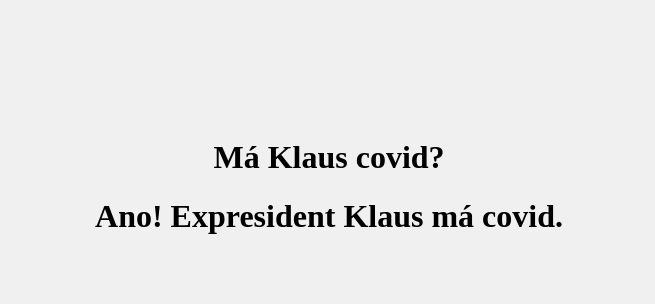
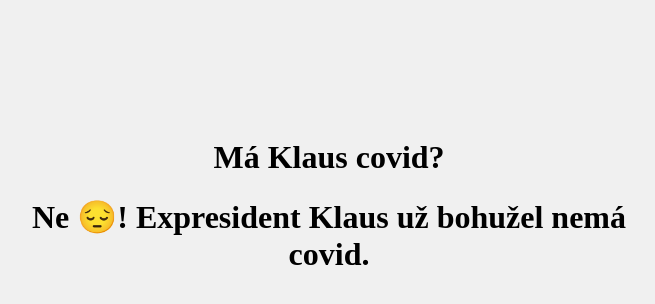
Before and after one commit to Bertik23/maklauscovid, a Flask app: page / in a window 1280 px wide. Shown: the part 218-522 px from the top of the page, without its empty margins (311-966 px from the left). Run offline with Flask 2, Linux system fonts and the light colour scheme.

Commit message:
nemá covid

```diff
--- a/templates/index.html
+++ b/templates/index.html
@@ -9,6 +9,6 @@
 <body>
 <div style="left:25%; width:50%; top:50%; margin-top: -5%; height:5%; position:absolute; align-content:center; text-align:center">
         <h1>Má Klaus covid?</h1>
-        <h1>Ano! Expresident Klaus má covid.</h1>
+        <h1>Ne 😔! Expresident Klaus už bohužel nemá covid.</h1>
 </div>
 </body>
```
